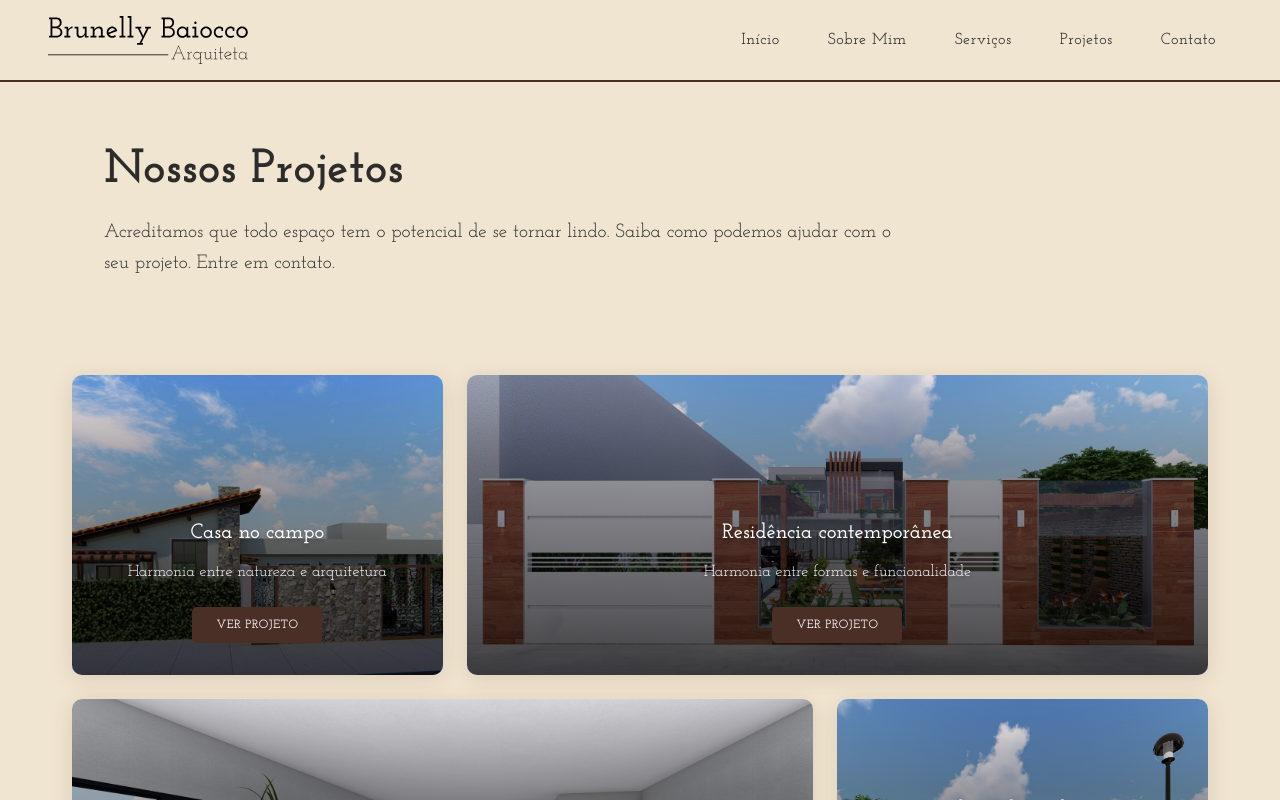
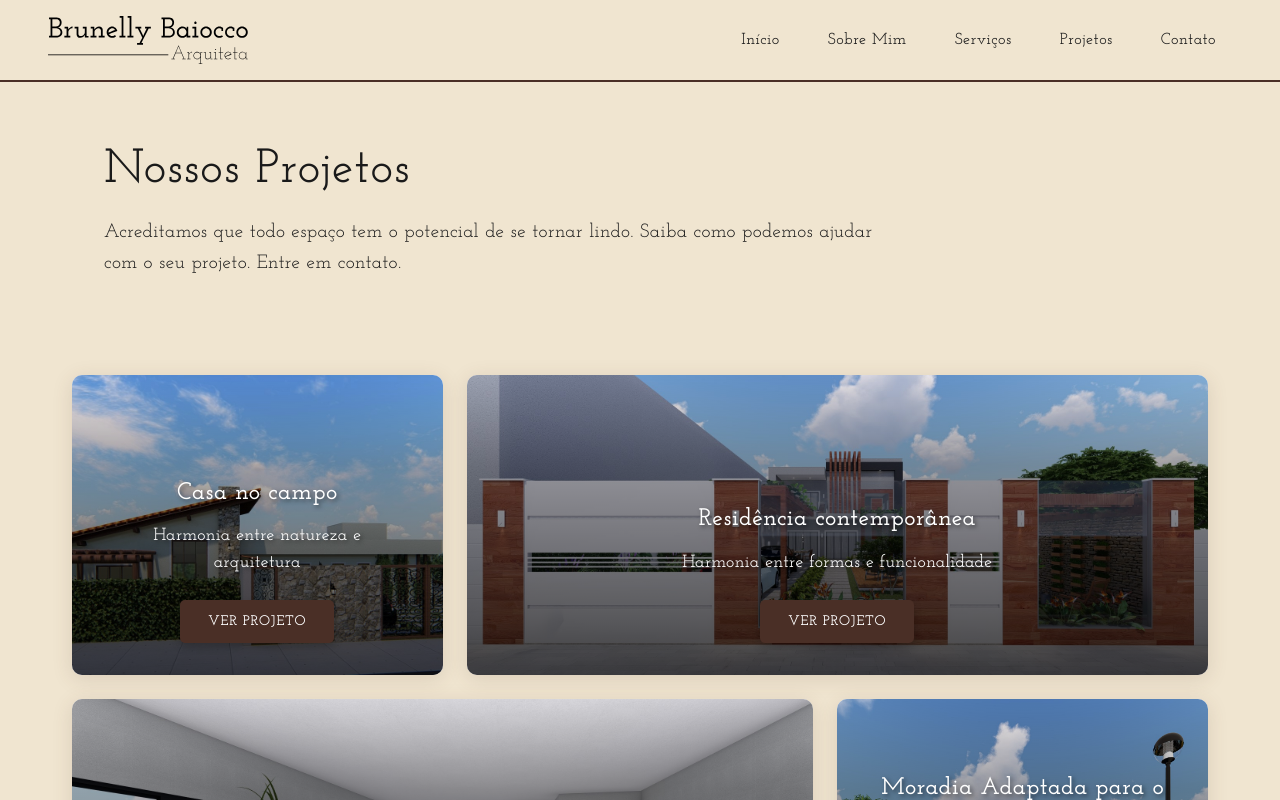
Before and after one commit to AG-Custom/website_brunelly_baiocco, a Next.js app: page /projetos in a window 1280 px wide. Shown: the top 800 px of the page. Built offline with nearby package versions, Linux system fonts and the light colour scheme.

Commit message:
refactor: improving color/bold

```diff
--- a/app/sections/ProjectsDesktop/ProjectsDesktop.module.scss
+++ b/app/sections/ProjectsDesktop/ProjectsDesktop.module.scss
@@ -144,42 +144,46 @@
 }
 
 .projectTitle {
-  font-size: 1.3rem;
+  font-size: 1.5rem;
   font-weight: 600;
   line-height: 1.2;
   margin-bottom: 1rem;
   font-family: 'Josefin Slab', serif;
-  text-shadow: 0 2px 4px rgba(0, 0, 0, 0.3);
+  text-shadow: 2px 2px 4px rgba(0, 0, 0, 0.5);
+  letter-spacing: 0.02em;
 
   @media (max-width: 768px) {
     color: var(--color-button-bg);
     margin-bottom: 0.5rem;
     text-shadow: none;
+    font-size: 1.3rem;
   }
 }
 
 .projectDescription {
-  font-size: 1rem;
-  line-height: 1.35;
+  font-size: 1.1rem;
+  line-height: 1.5;
   margin-bottom: 1.5rem;
   font-family: 'Josefin Slab', serif;
-  font-weight: 400;
+  font-weight: 500;
   max-width: 90%;
-  text-shadow: 0 2px 4px rgba(0, 0, 0, 0.3);
+  text-shadow: 2px 2px 4px rgba(0, 0, 0, 0.5);
+  letter-spacing: 0.02em;
 
   @media (max-width: 768px) {
     color: var(--color-text);
     margin-bottom: 1rem;
     text-shadow: none;
+    font-size: 1rem;
   }
 }
 
 .projectButton {
   cursor: pointer;
-  padding: 0.75rem 1.5rem;
-  font-size: 0.75rem;
+  padding: 0.875rem 1.75rem;
+  font-size: 0.875rem;
   font-weight: 600;
-  letter-spacing: 0.025rem;
+  letter-spacing: 0.05em;
   text-transform: uppercase;
   color: white;
   background-color: var(--color-button-bg);
@@ -187,23 +191,29 @@
   border-radius: 5px;
   font-family: 'Josefin Slab', serif;
   transition: all 0.3s ease;
+  box-shadow: 0 4px 8px rgba(0, 0, 0, 0.2);
 
   &:hover {
-    background-color: rgba(95, 65, 54, 0.8);
+    background-color: var(--color-button-hover);
     transform: translateY(-2px);
+    box-shadow: 0 6px 12px rgba(0, 0, 0, 0.3);
   }
 
   &:focus {
-    outline: 2px dashed white;
+    outline: 2px solid white;
     outline-offset: 3px;
   }
 
   @media (max-width: 768px) {
     background-color: var(--color-button-bg);
     color: white;
+    padding: 0.75rem 1.5rem;
+    font-size: 0.8rem;
+    box-shadow: none;
 
     &:hover {
-      background-color: rgba(95, 65, 54, 0.9);
+      background-color: var(--color-button-hover);
+      box-shadow: 0 4px 8px rgba(0, 0, 0, 0.2);
     }
   }
 }
--- a/styles/globals.scss
+++ b/styles/globals.scss
@@ -3,8 +3,8 @@
 
 // Variáveis de cores
 :root {
-  --color-text: #2C2C2C;
-  --color-black: #2C2C2C;
+  --color-text: #1A1A1A;
+  --color-black: #1A1A1A;
   --color-white: #FFFFFF;
   --color-background: #F0E5D0;
   --color-button-bg: #4A2F26;
@@ -12,9 +12,9 @@
   --color-button-bg-light: #8B5E45;
   --color-button-hover: #3A221A;
   --color-button-hover-light: #6D4A38;
-  --color-text-dark: #3A3A3A;
-  --color-text-medium: #555;
-  --color-text-light: #333;
+  --color-text-dark: #1A1A1A;
+  --color-text-medium: #333333;
+  --color-text-light: #4A4A4A;
   --color-background-light: #F0F0F0;
 }
 
@@ -31,7 +31,9 @@ body {
   font-family: 'Josefin Slab', serif;
   color: var(--color-text);
   background-color: var(--color-background);
-  font-weight: 400;
+  font-weight: 500;
+  -webkit-font-smoothing: antialiased;
+  -moz-osx-font-smoothing: grayscale;
 }
 
 a {
@@ -66,7 +68,7 @@ button {
   color: var(--color-button-text);
   padding: 12px 24px;
   border-radius: 8px;
-  font-weight: 500;
+  font-weight: 600;
   transition: all 0.3s ease;
 
   &:hover {
@@ -85,7 +87,7 @@ button {
   color: var(--color-button-text);
   padding: 12px 24px;
   border-radius: 8px;
-  font-weight: 500;
+  font-weight: 600;
   transition: all 0.3s ease;
 
   &:hover {
@@ -100,7 +102,7 @@ button {
   border: 2px solid var(--color-button-bg);
   padding: 10px 22px;
   border-radius: 8px;
-  font-weight: 500;
+  font-weight: 600;
   transition: all 0.3s ease;
 
   &:hover {
@@ -112,4 +114,6 @@ button {
 // Reset para garantir que todos os elementos herdem a fonte
 h1, h2, h3, h4, h5, h6, p, span, div, section, article, main, header, footer, nav {
   font-family: 'Josefin Slab', serif;
+  font-weight: 500;
+  letter-spacing: 0.02em;
 }
```
